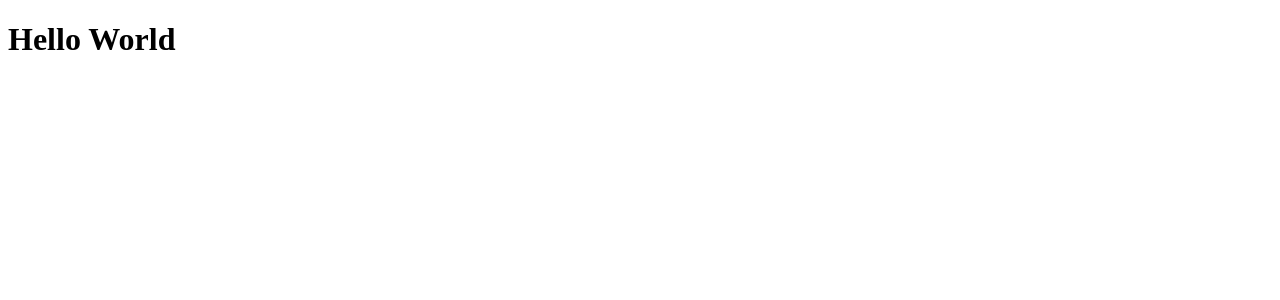
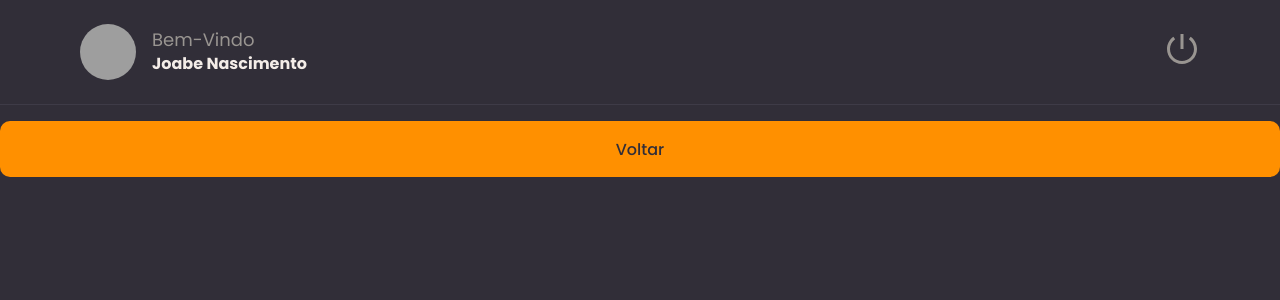
Before and after one commit to joabe-nascimento/react-notes, a React (Vite) app: page / in a window 1280 px wide. Shown: the top 300 px of the page. Built offline with nearby package versions, Linux system fonts and the light colour scheme; grey boxes are pictures that could not be loaded.

Commit message:
tela header finalizado

```diff
--- a/index.html
+++ b/index.html
@@ -3,8 +3,13 @@
 
 <head>
   <meta charset="UTF-8" />
+  <link rel="preconnect" href="https://fonts.googleapis.com">
+  <link rel="preconnect" href="https://fonts.gstatic.com" crossorigin>
   <link rel="icon" type="image/svg+xml" href="/vite.svg" />
   <meta name="viewport" content="width=device-width, initial-scale=1.0" />
+  <link
+    href="https://fonts.googleapis.com/css2?family=Poppins:ital,wght@0,100;0,200;0,300;0,400;0,500;0,600;0,700;0,800;0,900;1,100;1,200;1,300;1,400;1,500;1,600;1,700;1,800;1,900&family=Roboto:ital,wght@0,100;0,300;0,400;0,500;0,700;0,900;1,100;1,300;1,400;1,500;1,700;1,900&display=swap"
+    rel="stylesheet">
   <title>Rocket Notes</title>
 </head>
 
--- a/package.json
+++ b/package.json
@@ -11,7 +11,9 @@
   },
   "dependencies": {
     "react": "^18.2.0",
-    "react-dom": "^18.2.0"
+    "react-dom": "^18.2.0",
+    "react-icons": "^5.0.1",
+    "styled-components": "^6.1.8"
   },
   "devDependencies": {
     "@types/react": "^18.2.66",
--- /dev/null
+++ b/src/components/Button/index.jsx
@@ -0,0 +1,9 @@
+import { Container } from "./styles";
+
+export function Button({ title, loading = false, ...rest }) {
+  return (
+    <Container type="button" disabled={loading} {...rest}>
+      {loading ? "Carregando..." : title}
+    </Container>
+  );
+}
--- /dev/null
+++ b/src/components/Button/styles.js
@@ -0,0 +1,18 @@
+import styled from "styled-components";
+
+export const Container = styled.button`
+  width: 100%;
+  background-color: ${({ theme }) => theme.COLORS.ORANGE};
+  color: ${({ theme }) => theme.COLORS.BACKGROUND_800};
+
+  height: 56px;
+  border: 0;
+  padding: 0 16px;
+  margin-top: 16px;
+  border-radius: 10px;
+  font-weight: 500;
+
+  &:disabled {
+    opacity: 0.5;
+  }
+`;
--- /dev/null
+++ b/src/components/Header/index.jsx
@@ -0,0 +1,22 @@
+import { RiShutDownLine } from "react-icons/ri";
+import { Container, Profile, Logout } from "./styles";
+
+export function Header() {
+  return (
+    <Container>
+      <Profile>
+        <img
+          src="https://avatars.githubusercontent.com/u/63386616?v=4"
+          alt="Joabe Nascimento"
+        />
+        <div>
+          <span>Bem-Vindo</span>
+          <strong>Joabe Nascimento</strong>
+        </div>
+      </Profile>
+      <Logout>
+        <RiShutDownLine />
+      </Logout>
+    </Container>
+  );
+}
--- /dev/null
+++ b/src/components/Header/styles.js
@@ -0,0 +1,55 @@
+import styled from "styled-components";
+
+export const Container = styled.header`
+  grid-area: header;
+
+  height: 105px;
+  width: 100%;
+
+  border-bottom-width: 1px;
+  border-bottom-style: solid;
+  border-bottom-color: ${({ theme }) => theme.COLORS.BACKGROUND_700};
+
+  display: flex;
+  justify-content: space-between;
+
+  padding: 0 80px;
+`;
+
+export const Profile = styled.div`
+  display: flex;
+  align-items: center;
+
+  > img {
+    width: 56px;
+    height: 56px;
+    border-radius: 50%;
+  }
+
+  > div {
+    display: flex;
+    flex-direction: column;
+    margin-left: 16px;
+    line-height: 24px;
+
+    span {
+      font-size: 14px;
+      color: ${({ theme }) => theme.COLORS.GRAY_100};
+    }
+
+    span {
+      font-size: 18px;
+      color: ${({ theme }) => theme.COLORS_WHITE};
+    }
+  }
+`;
+
+export const Logout = styled.button`
+  border: none;
+  background: none;
+
+  > svg {
+    color: ${({ theme }) => theme.COLORS.GRAY_100};
+    font-size: 36px;
+  }
+`;
--- a/src/main.jsx
+++ b/src/main.jsx
@@ -1,9 +1,16 @@
 import React from "react";
 import ReactDOM from "react-dom/client";
-import { Details } from "./pages/Details/details";
+import { ThemeProvider } from "styled-components";
+import GlobalStyles from "./styles/global";
+
+import theme from "./styles/theme";
+import { Details } from "./pages/Details";
 
 ReactDOM.createRoot(document.getElementById("root")).render(
   <React.StrictMode>
-    <Details />
+    <ThemeProvider theme={theme}>
+      <GlobalStyles />
+      <Details />
+    </ThemeProvider>
   </React.StrictMode>
 );
--- a/src/pages/Details/details.jsx
+++ /dev/null
@@ -1,9 +0,0 @@
-export function Details() {
-  return (
-    <>
-      <div>
-        <h1>Hello World</h1>
-      </div>
-    </>
-  );
-}
--- /dev/null
+++ b/src/pages/Details/index.jsx
@@ -0,0 +1,12 @@
+import { Container } from "./styles";
+import { Button } from "../../components/Button";
+import { Header } from "../../components/Header";
+
+export function Details() {
+  return (
+    <Container>
+      <Header />
+      <Button title="Voltar" />
+    </Container>
+  );
+}
--- /dev/null
+++ b/src/pages/Details/styles.js
@@ -0,0 +1,11 @@
+import styled from "styled-components";
+
+export const Container = styled.div`
+  width: 100%;
+  height: 100vh;
+  display: grid;
+  grid-template-rows: 105px auto;
+  grid-template-areas:
+    "header"
+    "content";
+`;
--- /dev/null
+++ b/src/styles/global.js
@@ -0,0 +1,37 @@
+import { createGlobalStyle } from "styled-components";
+import theme from "./theme";
+
+export default createGlobalStyle`
+    *{
+        margin: 0;
+        padding: 0;
+        box-sizing: border-box;
+    }
+
+    body{
+        background: ${({ theme }) => theme.COLORS.BACKGROUND_800};
+        color: ${({ theme }) => theme.COLORS.WHITE};
+
+        -webkit-font-smoothing: antialiased;
+    }
+
+    body, input, button, textarea{
+        font-family: 'Poppins';
+        font-size: 16px;
+        outline: none;
+    }
+
+    a{
+        text-decoration: none;
+    }
+
+
+    button, a{
+        cursor: pointer;
+        transition: filter 0.2s;
+    }
+
+    button:hover, a:hover{
+    filter: brightness(0.9s);
+    }
+`;
--- /dev/null
+++ b/src/styles/theme.js
@@ -0,0 +1,15 @@
+export default {
+  COLORS: {
+    BACKGROUND_900: "#232129",
+    BACKGROUND_800: "#312E38",
+    BACKGROUND_700: "#3E3B47",
+
+    WHITE: "#F4EDE8",
+    ORANGE: "#FF9000",
+
+    GRAY_100: "#999591",
+    GRAY_300: "#666360",
+
+    RED: "#FF002E",
+  },
+};
```
Also changed, not shown: 1 other file (tests, documents, lock files or other folders).
